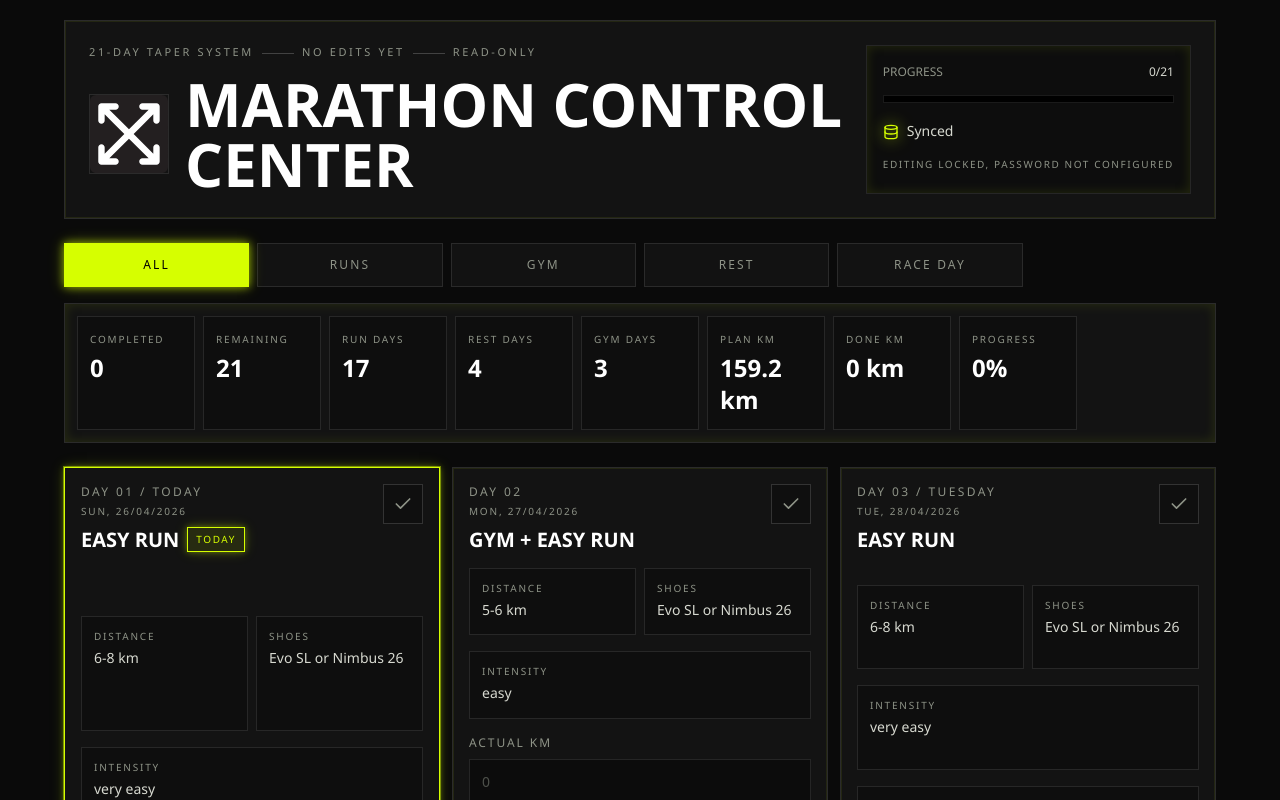
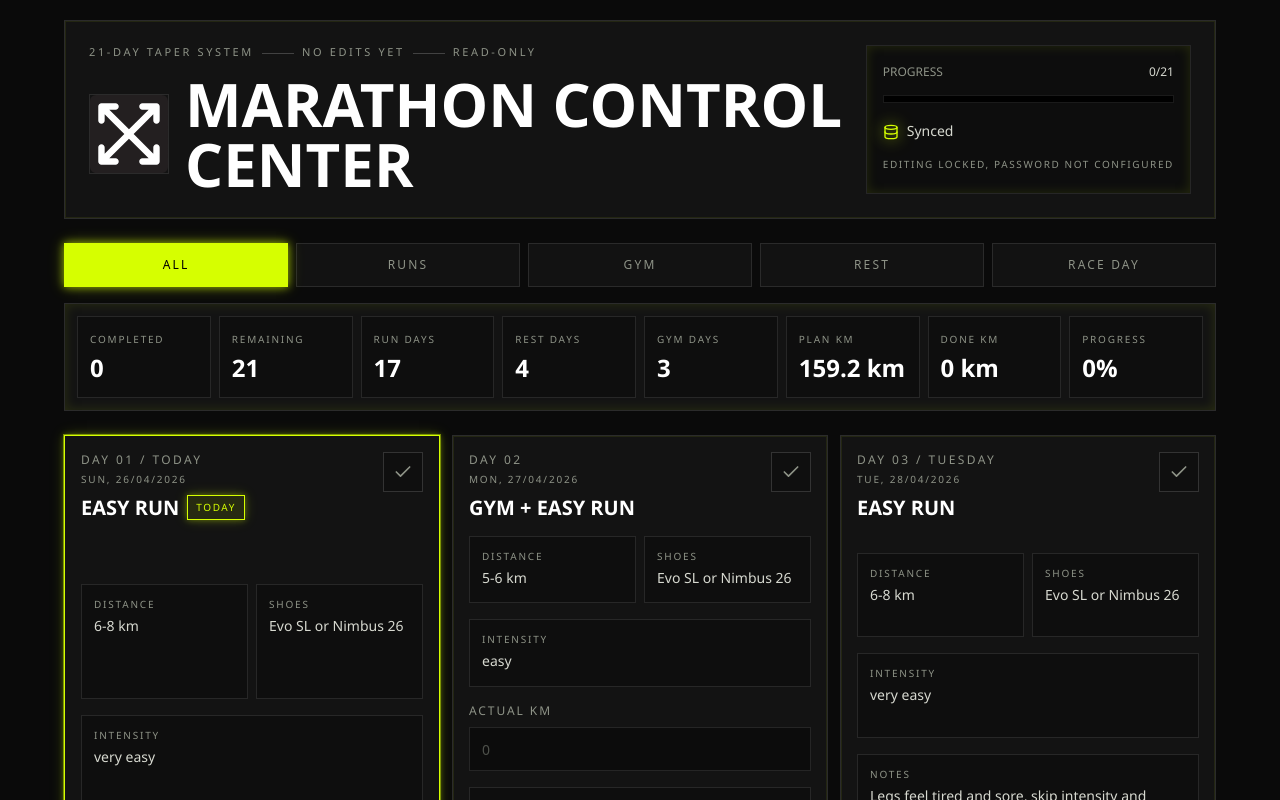
Before and after one commit to avollrath/marathon, a React (Vite) app: page / in a window 1280 px wide. Shown: the top 800 px of the page. Built offline with nearby package versions, Linux system fonts and the light colour scheme; no server answers; the database is empty; a web font is replaced by a local one.

Commit message:
Update grid columns for filters and stats to stretch whole row

```diff
--- a/src/App.tsx
+++ b/src/App.tsx
@@ -537,7 +537,7 @@ function App() {
           </div>
         )}
         <section className="grid gap-4">
-          <div className="grid w-full grid-cols-2 gap-2 sm:grid-cols-3 lg:grid-cols-6 2xl:grid-cols-6">
+          <div className="grid w-full grid-cols-2 gap-2 sm:grid-cols-3 lg:grid-cols-5 2xl:grid-cols-5">
             {filters.map((filter) => (
               <button
                 className={`min-h-11 border px-4 py-2 font-mono text-xs uppercase tracking-[0.18em] transition ${
@@ -554,7 +554,7 @@ function App() {
             ))}
           </div>
 
-          <div className="grid w-full grid-cols-2 gap-2 p-3 text-sm border border-white/10 bg-graphite/75 shadow-neonInset sm:grid-cols-3 xl:grid-cols-9">
+          <div className="grid w-full grid-cols-2 gap-2 p-3 text-sm border border-white/10 bg-graphite/75 shadow-neonInset sm:grid-cols-3 xl:grid-cols-8">
             <Stat label="Completed" value={completedCount} />
             <Stat
               label="Remaining"
```
